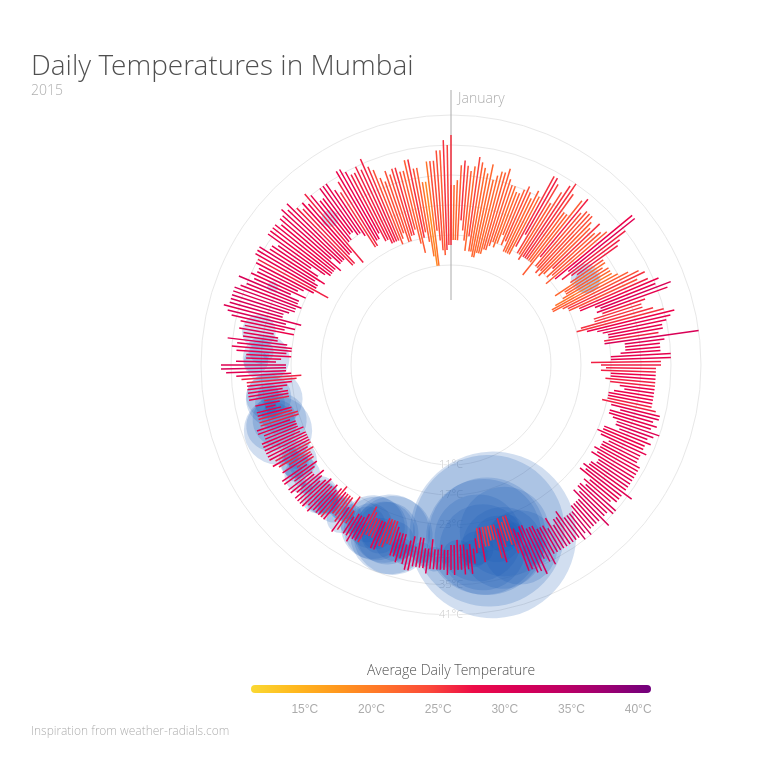
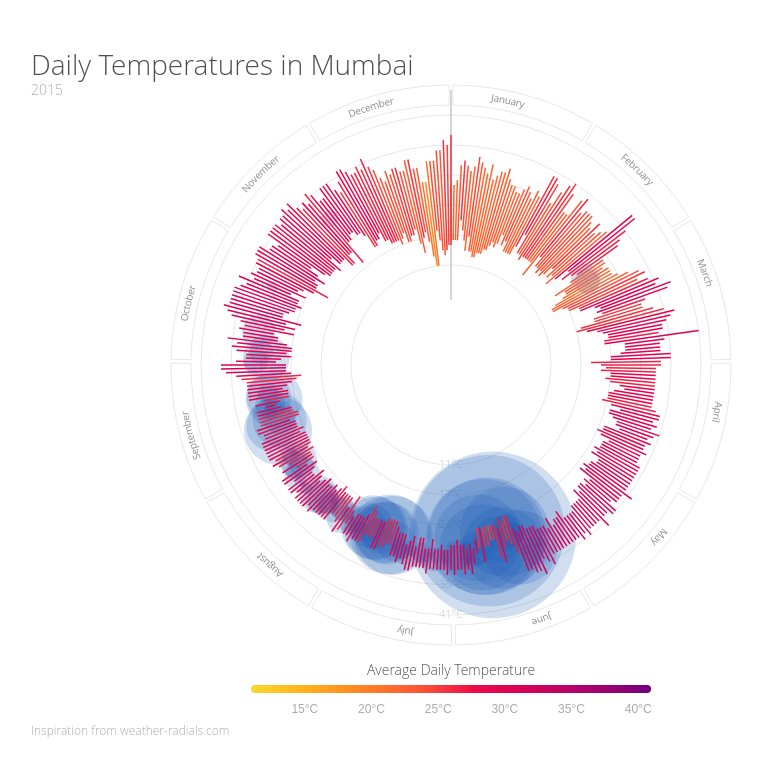
Before and after one commit to sootheslayer/weather-radial, a plain HTML site: page index.html in a window 1280 px wide. Shown: the whole page, without its empty margins (189-951 px from the left). Drawn offline with nearby package versions, Linux system fonts and the light colour scheme.

Commit message:
added month labels

```diff
--- a/script.js
+++ b/script.js
@@ -114,13 +114,77 @@ d3.csv('/Mumbai-2015.csv',function(data){
 		.attr("dy", "0.3em")
 		.text(function(d) { return d + "°C";});
 
+	//---------------------------------------- Month Labels ------------------------------------------------
+
+
+	//The start date number and end date number of the months in a year
+	var monthData = [
+		{month: "January", 	startDateID: 0, 	endDateID: 30},
+		{month: "February", startDateID: 31, 	endDateID: 58},
+		{month: "March", 	startDateID: 59, 	endDateID: 89},
+		{month: "April", 	startDateID: 90, 	endDateID: 119},
+		{month: "May", 		startDateID: 120, 	endDateID: 150},
+		{month: "June", 	startDateID: 151, 	endDateID: 180},
+		{month: "July", 	startDateID: 181, 	endDateID: 211},
+		{month: "August", 	startDateID: 212, 	endDateID: 242},
+		{month: "September",startDateID: 243, 	endDateID: 272},
+		{month: "October", 	startDateID: 273, 	endDateID: 303},
+		{month: "November", startDateID: 306, 	endDateID: 333},
+		{month: "December",	startDateID: 334, 	endDateID: 364}
+	];
+	var arc = d3.arc()
+			.innerRadius(outerRadius + 10)
+			.outerRadius(outerRadius + 30);
+	var pie = d3.pie()
+			.value(function(d) { return d.endDateID - d.startDateID; })
+			.padAngle(0.01)
+			.sort(null);
+
+	svg.selectAll(".monthArc")
+		.data(pie(monthData))
+	   .enter().append("path")
+		.attr("class", "monthArc")
+		.attr("id", function(d,i) { return "monthArc_"+i; })
+		.attr("d", arc);
+
+	svg.selectAll(".monthText")
+		.data(monthData)
+	   .enter().append("text")
+		.attr("class", "monthText")
+		.attr("x", 40) //Move the text from the start angle of the arc
+		.attr("dy", 13) //Move the text down
+	   .append("textPath")
+	   	// .attr("startOffset","50%")
+		.attr("xlink:href",function(d,i){return "#monthArc_"+i;})
+		.text(function(d){return d.month;});
+	// var months = [
+	// 	{starts:1,text:"Jul"}, // the order here is different or else the labels would appear inverted
+	// 	{starts:32,text:"Aug"}, // because of rotation of axis.
+	// 	{starts:62,text:"Sep"},
+	// 	{starts:93,text:"Oct"},
+	// 	{starts:123,text:"Nov"},
+	// 	{starts:154,text:"Dec"},
+	// 	{starts:185,text:"Jan"},
+	// 	{starts:214,text:"Feb"},
+	// 	{starts:245,text:"Mar"},
+	// 	{starts:275,text:"Apr"},
+	// 	{starts:306,text:"May"},
+	// 	{starts:336,text:"Jun"},
+	// ];
+	// var calendarScale = d3.scaleLinear()
+	// 	.range([-180,0,180])
+	// 	.domain([1,185,366]);
 	//Add January for reference
-	barWrapper.append("text")
-		.attr("class", "month")
-		.attr("x", 7)
-		.attr("y", -outerRadius * 1.1)
-		.attr("dy", "0.9em")
-		.text("January");
+	// barWrapper.selectAll(".month")
+	// 	.data(months)
+	// 	.enter().append("text")
+	// 	.attr("class", "month")
+	// 	.attr("transform", function(d,i) { return "rotate(" + (calendarScale(d.starts)) + ")"; })
+	// 	.attr("x", 7)
+	// 	.attr("y", -outerRadius * 1.1)
+	// 	.attr("dy", "0.9em")
+	// 	.text(function(d){return d.text;});
+
 	//Add a line to split the year
 	barWrapper.append("line")
 		.attr("class", "yearLine")
--- a/style.css
+++ b/style.css
@@ -74,3 +74,9 @@ body {
 	fill: #1959B3;
 	fill-opacity: 0.2;
 }
+
+.monthArc {
+	fill: white;
+	stroke: #E8E8E8;
+	fill-opacity: 0.4;
+}
```
